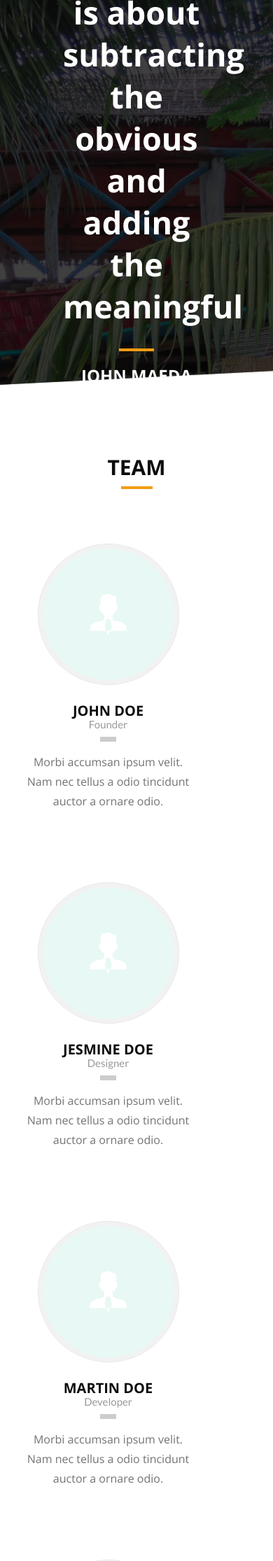
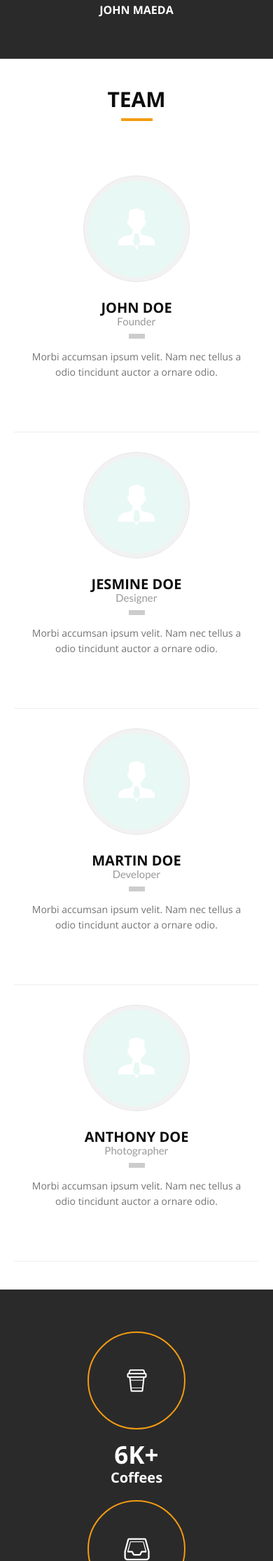
Before and after one commit to LesiaLametta/Avocode_example, a PHP site: page / in a window 390 px wide; the page is wider, and only the part inside the window is pictured. Shown: the part 3280-5511 px from the top of that part at 70% size. Run offline with PHP 8.4, Linux system fonts and the light colour scheme; some libraries are stand-ins or nearby versions; some web fonts are replaced.

Commit message:
Adding Responsive Design Upd2

```diff
--- a/css/style.css
+++ b/css/style.css
@@ -61,6 +61,7 @@ p {
     margin: 120px 0;
     background-color: #e6e6e6;
 }
+
 
 
 
@@ -119,6 +120,7 @@ input.btn,
 button.btn {
     padding-top: 0 !important;
 }
+
 
 
 
@@ -302,6 +304,7 @@ header {
 
 
 
+
 /*Banner*/
 
 .banner {
@@ -492,6 +495,7 @@ header {
 
 
 
+
 /*box skills*/
 
 .box-skills {
@@ -520,6 +524,7 @@ header {
 .box-skills_item--content {
     padding-left: 35px;
 }
+
 
 
 
@@ -583,6 +588,7 @@ header {
 
 .section-bg {
     height: 700px;
+    padding: 100px 0;
     background: url("../img/quote.png") no-repeat center top;
     background-size: cover;
     -webkit-box-align: center;
@@ -592,6 +598,7 @@ header {
     display: -ms-flexbox;
     display: flex;
 }
+
 
 
 
@@ -739,6 +746,7 @@ header {
 
 
 
+
 /*team*/
 
 .team-list {
@@ -748,8 +756,6 @@ header {
     -webkit-box-pack: justify;
     -ms-flex-pack: justify;
     justify-content: space-between;
-    -ms-flex-wrap: wrap;
-    flex-wrap: wrap;
 }
 
 .team-list_item {
@@ -973,6 +979,7 @@ header {
 
 
 
+
 /*service*/
 
 .service-list {
@@ -1191,6 +1198,7 @@ header {
 
 
 
+
 /*testimonial*/
 
 .testimonial-slider .slick-dots {
@@ -1299,6 +1307,7 @@ header {
 .tab-cont.hide {
     opacity: 0;
 }
+
 
 
 
@@ -1491,6 +1500,7 @@ header {
 
 
 
+
 /*tweet*/
 
 .tweet {
@@ -1566,6 +1576,7 @@ header {
 
 
 
+
 /*blog*/
 
 .blog-list {
@@ -1705,6 +1716,7 @@ header {
 
 
 
+
 /*clients*/
 
 .clients h2 {
@@ -1764,6 +1776,7 @@ header {
 
 
 
+
 /*Contacts*/
 
 .contact-wrap {
@@ -1835,6 +1848,7 @@ header {
     -ms-flex-pack: center;
     justify-content: center;
 }
+
 
 
 
@@ -1906,7 +1920,7 @@ header {
     text-transform: uppercase;
 }
 
-@media (max-width: 1200px) {
+@media (max-width: 1199px) {
     .heading {
         margin-bottom: 110px;
     }
@@ -1928,6 +1942,31 @@ header {
         -ms-flex: none;
         flex: none;
     }
+
+    .section-bg {
+        height: auto;
+        min-height: 550px;
+    }
+
+    .quote_text {
+        font-size: 35px;
+        line-height: 50px;
+    }
+
+    .team-list_img {
+        width: 150px;
+        height: 150px;
+    }
+
+    .team-list_img:after {
+        width: 152px;
+        height: 152px;
+    }
+
+    .team-list_item p {
+        font-size: 14px;
+        line-height: 22px;
+    }
 }
 
 @media (max-width: 991px) {
@@ -1960,6 +1999,53 @@ header {
     .box-skills__item {
         width: auto;
     }
+
+    .section-bg {
+        min-height: 480px;
+    }
+
+    .quote_text {
+        font-size: 30px;
+        line-height: 42px;
+    }
+
+    .quote_text:after,
+    .quote_text:before {
+        font-size: 91px;
+    }
+
+    .quote_author {
+        font-size: 19px;
+        line-height: 25px;
+    }
+
+    .quote_author:before {
+        margin-bottom: 18px;
+    }
+
+    .team-list {
+        flex-wrap: wrap;
+    }
+
+    .team-list_item {
+        width: 50%;
+    }
+
+    .facts-list_icon {
+        width: 140px;
+        height: 140px;
+        margin-bottom: 20px;
+    }
+
+    .facts-list h5 {
+        font-size: 20px;
+        line-height: 24px;
+    }
+
+    .facts-list h5 span {
+        font-size: 35px;
+        line-height: 42px;
+    }
 }
 
 @media (max-width: 767px) {
@@ -1967,7 +2053,7 @@ header {
         padding: 0 20px;
     }
     .section {
-        padding: 60px 0;
+        padding: 40px 0;
     }
     .hr {
         margin: 45px 0;
@@ -2000,4 +2086,79 @@ header {
     .about-wrap-img {
         max-width: 100%
     }
-}
+
+    .section-bg {
+        padding-top: 60px;
+        padding-bottom: 60px;
+        min-height: 200px;
+        background-image: none;
+        background-color: #2b2a2a;
+    }
+
+    .quote_text {
+        font-size: 22px;
+        line-height: 28px;
+        padding: 0 40px;
+    }
+
+    .quote_text:after,
+    .quote_text:before {
+        font-size: 70px;
+    }
+
+    .quote_author {
+        font-size: 16px;
+        line-height: 20px;
+    }
+
+    .quote_author:before {
+        margin-bottom: 15px;
+    }
+
+    .social_link {
+        margin-right: 9px;
+    }
+
+    .facts-list {
+        flex-wrap: wrap;
+        justify-content: center;
+    }
+
+    .facts-list_item {
+        width: 50%;
+        margin-bottom: 20px;
+    }
+
+    .facts-list_icon {
+        margin: 0 auto 15px;
+    }
+}
+
+@media (max-width: 479px) {
+    .quote_text {
+        font-size: 16px;
+        line-height: 22px;
+        padding: 0;
+        margin-bottom: 25px;
+    }
+
+    .quote_text:after,
+    .quote_text:before {
+        position: static;
+        display: inline-block;
+        font-size: 20px;
+        line-height: 25px;
+    }
+    .team-list,
+    .facts-list {
+        display: block;
+    }
+
+    .team-list_item {
+        width: auto;
+        border-bottom: 1px solid #eee;
+    }
+    .facts-list_item {
+        width: auto;
+    }
+}
```
